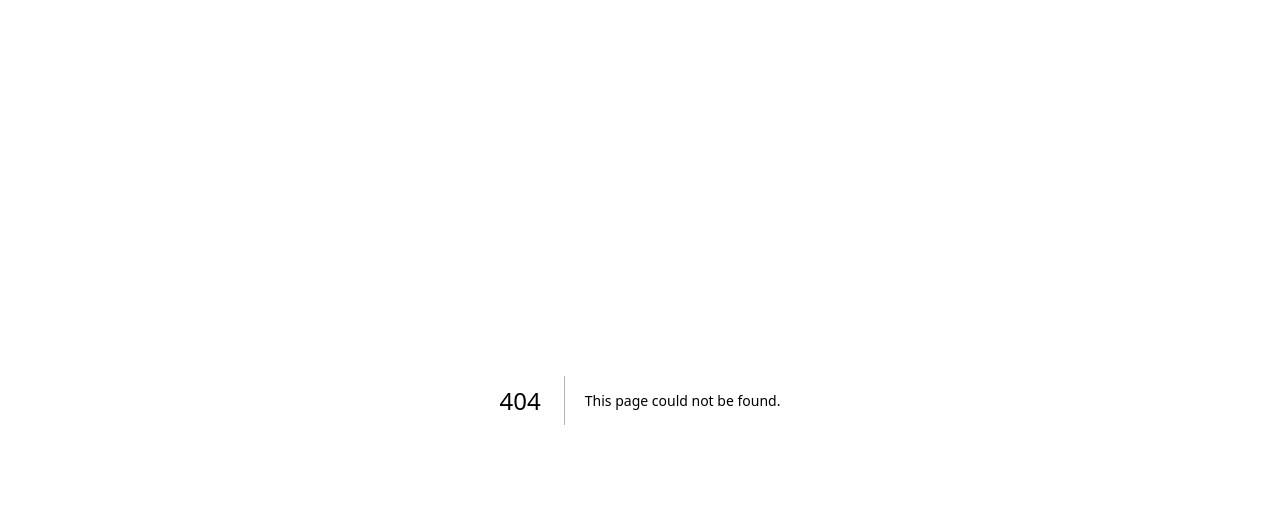
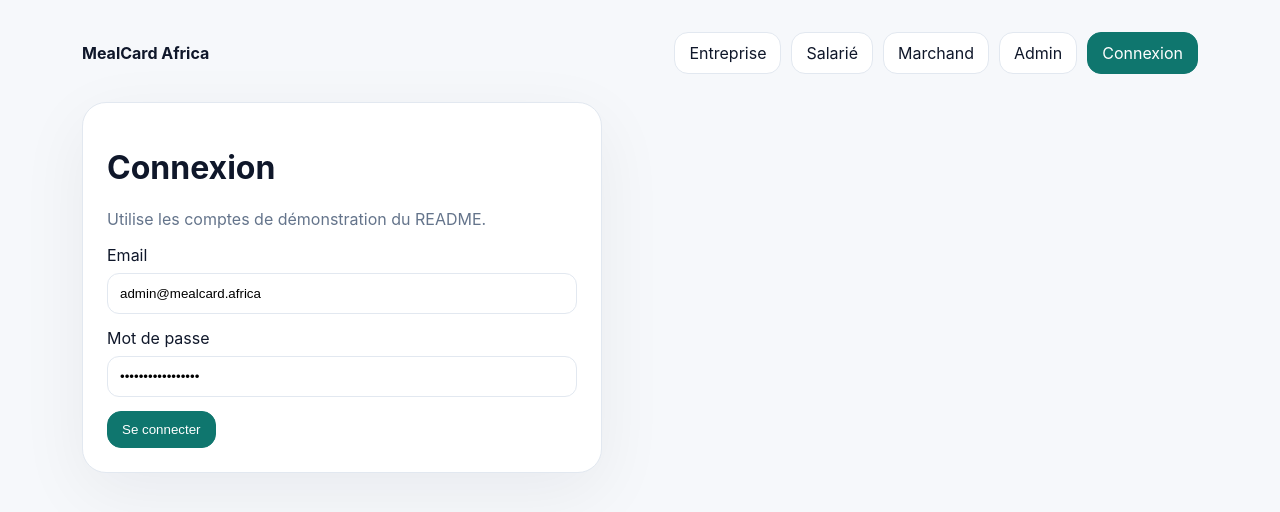
Before and after one commit to Patricked-code/mealcard-africa, a Next.js app in the folder apps/web/: page /login in a window 1280 px wide. Before the commit this address had no page. Shown: the top 512 px of the page. Built offline with nearby package versions, Linux system fonts and the light colour scheme; no server answers.

Commit message:
Add login page

```diff
--- /dev/null
+++ b/apps/web/app/login/page.tsx
@@ -0,0 +1,9 @@
+'use client';
+import { useState } from 'react';
+import { Nav } from '@/components/Nav';
+const API = process.env.NEXT_PUBLIC_API_URL || 'http://localhost:4000';
+export default function Login() {
+  const [email,setEmail]=useState('admin@mealcard.africa'); const [password,setPassword]=useState('AdminPassword123!'); const [token,setToken]=useState(''); const [error,setError]=useState('');
+  async function submit(){setError(''); const r=await fetch(`${API}/auth/login`,{method:'POST',headers:{'Content-Type':'application/json'},body:JSON.stringify({email,password})}); const j=await r.json(); if(!r.ok){setError(j.error||'Erreur');return} localStorage.setItem('mealcard_token',j.data.token); setToken(j.data.token)}
+  return <main className="shell"><Nav/><div className="card" style={{maxWidth:520}}><h1>Connexion</h1><p className="muted">Utilise les comptes de démonstration du README.</p><label>Email</label><input value={email} onChange={e=>setEmail(e.target.value)}/><label>Mot de passe</label><input type="password" value={password} onChange={e=>setPassword(e.target.value)}/><button className="btn primary" onClick={submit}>Se connecter</button>{error&&<p style={{color:'crimson'}}>{error}</p>}{token&&<p className="muted">Token enregistré. Tu peux ouvrir l’espace correspondant au rôle.</p>}</div></main>
+}
```
